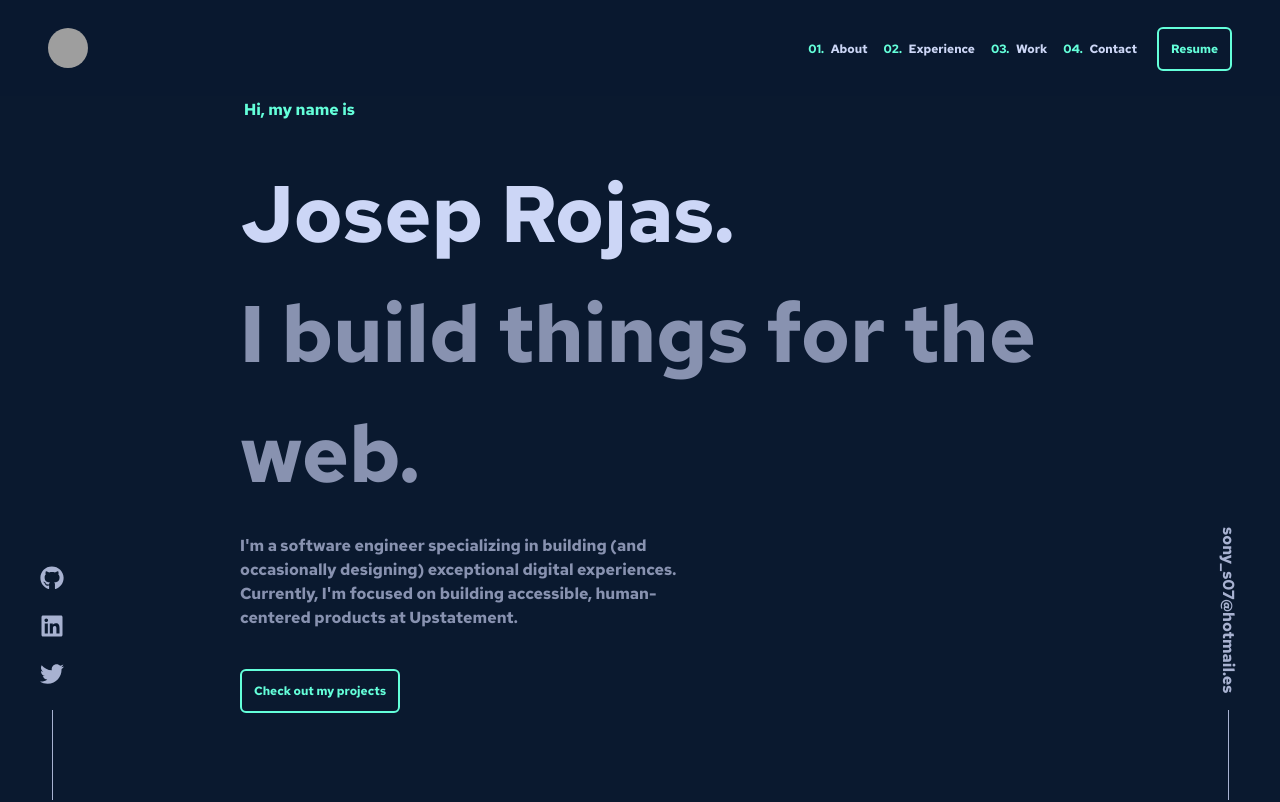
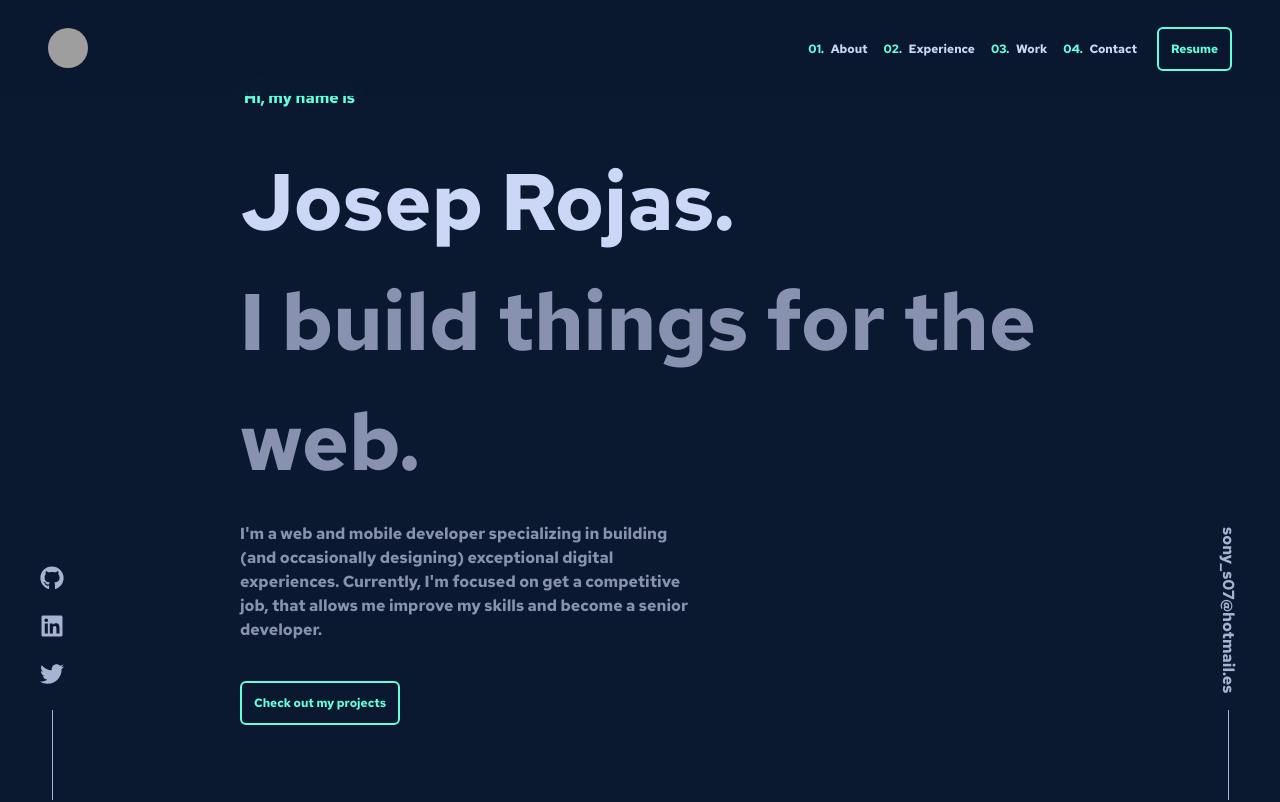
Before and after one commit to llsonyll/personal_portfolio, a React (Vite) app: page / in a window 1280 px wide. Shown: the top 802 px of the page. Built offline with nearby package versions, Linux system fonts and the light colour scheme; grey boxes are pictures that could not be loaded; a web font is replaced by a local one.

Commit message:
feat: personal description updated

```diff
--- a/src/pages/technoMode/data/personal.js
+++ b/src/pages/technoMode/data/personal.js
@@ -4,7 +4,7 @@ export const me = {
     fatherLastName: 'Rojas',
     motherLastName: 'Baca',
     fullName: 'Jairo Josep Rojas Baca',
-    description: "I'm a software engineer specializing in building (and occasionally designing) exceptional digital experiences. Currently, I'm focused on building accessible, human-centered products at Upstatement.",
+    description: "I'm a web and mobile developer specializing in building (and occasionally designing) exceptional digital experiences. Currently, I'm focused on get a competitive job, that allows me improve my skills and become a senior developer.",
     aboutParagraphs: ["Hello! My name is Josep and I enjoy creating things that live on the internet. My interest in web development started back in 2021 when I decided to try developing some trickiy projects for collegue - turns out researching and deploying some projects that taught me a lot about HTML & CSS and more stuff!", "Fast-forward to today, and I’ve had the privilege of working at an techEd startup. My main focus these days is building accessible, inclusive products and digital experiences at Upstatement for a variety of clients.", " I also develop a project that covers everything you need to build a web app as social network similar to Facebook and Twitter using React & Node JS."],
     tecnologies: ['React', 'Javascript(ES6+)', 'Typescript', 'SocketIO', 'TailwindCSS', 'Nodemailer', 'Vue', 'Flutter', 'Dart', 'Java(basics)', 'OPP', 'HTML5', 'CSS3', 'C#', 'C(basics)', 'MongoDB', 'Express', 'Mongoose', 'Passport', 'JWT', 'WebRTC', 'FabricJS', 'GraphQL', 'Apollo'],
     experience: [
@@ -47,7 +47,7 @@ export const me = {
     profileURL: 'https://res.cloudinary.com/dr9htpiy2/image/upload/v1661452628/profile_photo_yl6kq8.jpg',
     logoURL: 'https://res.cloudinary.com/dr9htpiy2/image/upload/v1661452636/NiceLogo_kfwfie.png',
     phone: '950368711',
-    contactQuoute: "Currently I'm looking for new opportunities, my inbox is always open. Whether you have a question or just want to say hi, I’ll try my best to get back to you!",
+    contactQuoute: "Currently I'm looking for new opportunities so my inbox is always open. Whether you have a question or just want to say hi, I’ll try my best to get back to you!",
     resumeUrl: 'https://drive.google.com/file/d/1E8Jf7upzrJ96vNjHD_6CR9xhXnlnThuM/view?usp=sharing',
     gitHubProfile: 'https://github.com/llsonyll',
     linkedInProfile: 'https://www.linkedin.com/in/josep-jairo-rojas-baca-34975a1bb/',
```
